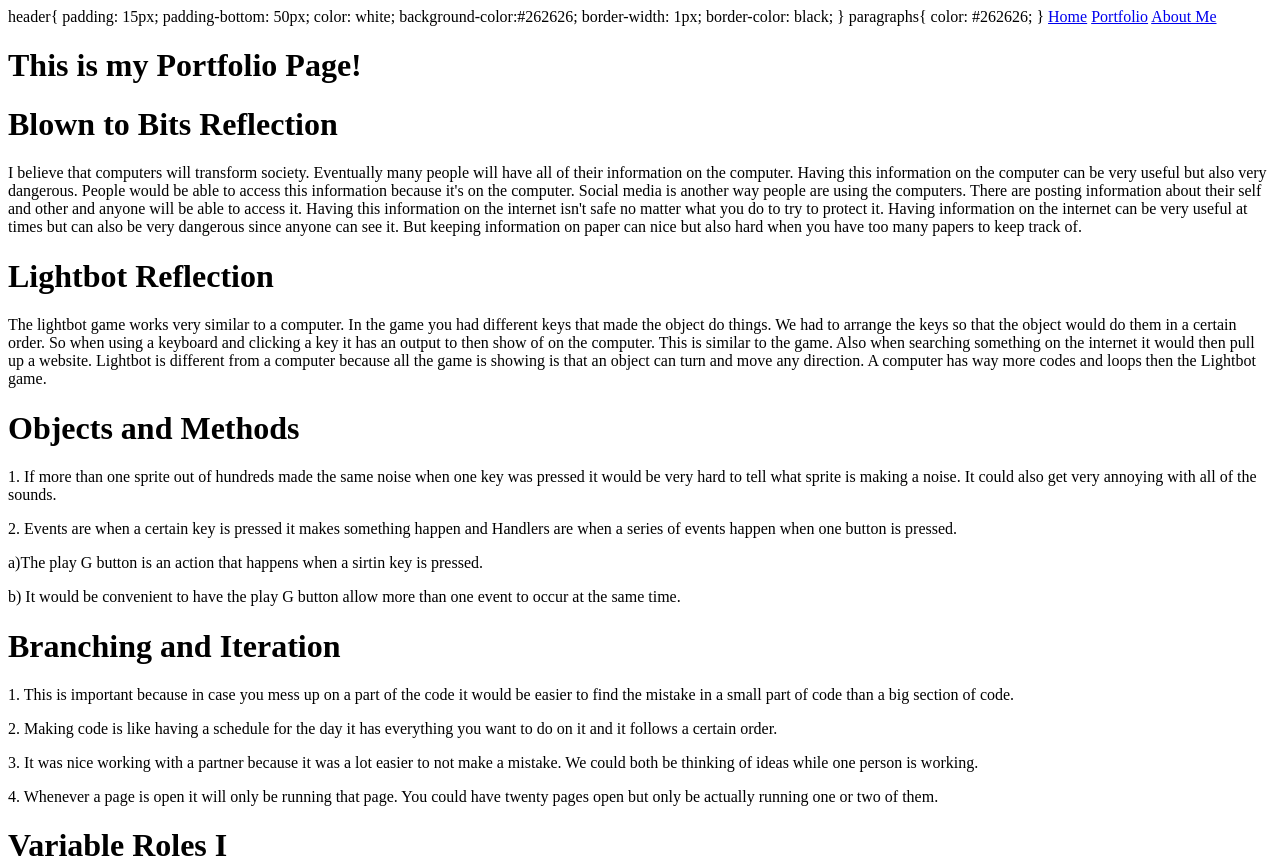
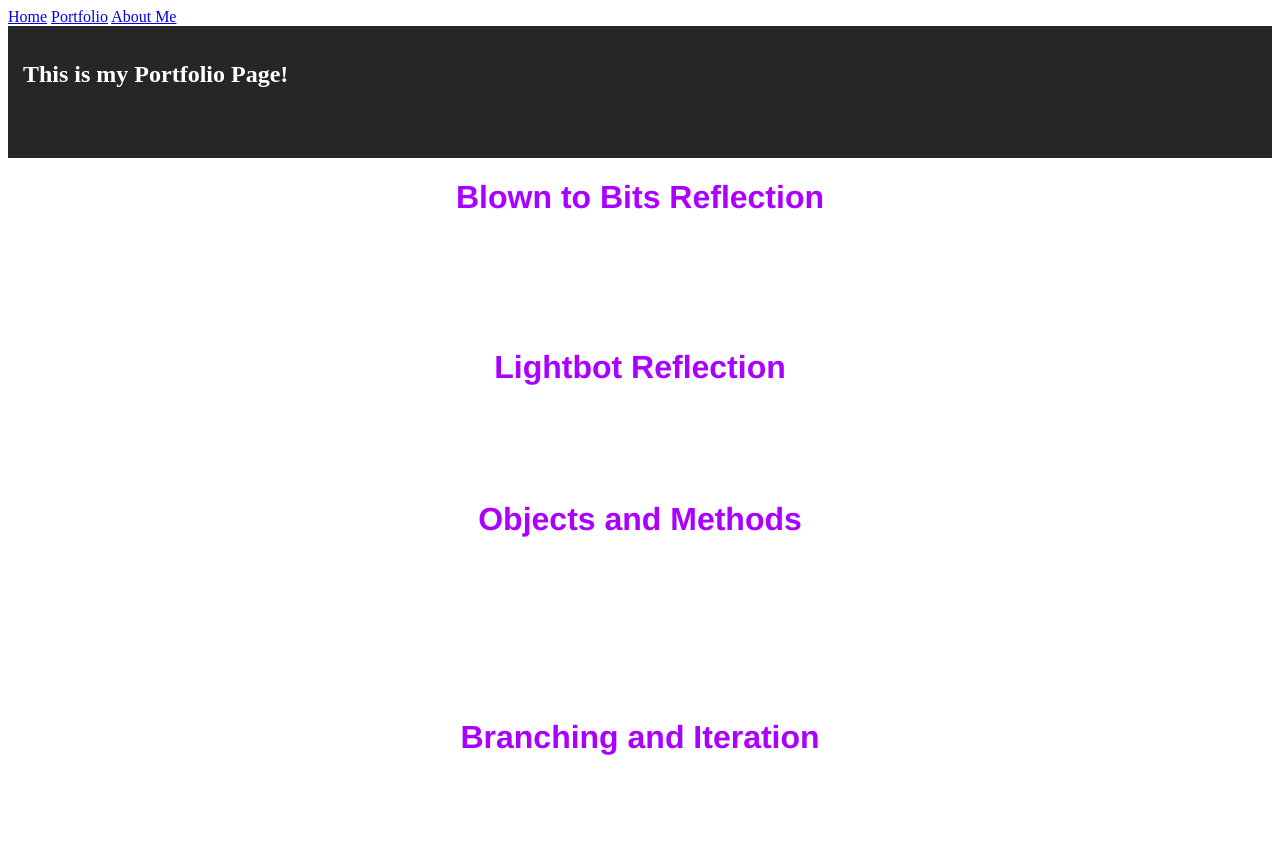
Before and after one commit to mgodden123/mgodden123.github.io, a plain HTML site: page portfolio.html in a window 1280 px wide. Shown: the top 867 px of the page. Drawn offline with Linux system fonts and the light colour scheme.

Commit message:
added code

```diff
--- a/portfolio.html
+++ b/portfolio.html
@@ -6,7 +6,9 @@
 	  </head>
 	<body>
 
-header{
+	   <style>
+
+header {
 	        padding: 15px;
 	        padding-bottom: 50px;
 	        color: white;
@@ -15,15 +17,35 @@ header{
 	        border-color: black;
 }
 
-paragraphs{
+paragraphs {
 	           color: #262626;
 }
+
+ h1
+      {
+        color: #AA00FF;
+        font-size: 2em;
+        font-family: "Helvetica", "Arial", sans-serif;
+        text-align: center;
+      }
+
+      p
+      {
+        font-size: 1em;
+        font-family: "Helvetica", "Arial", sans-serif;
+        text-align: center;
+        color: white;
+      }
+
+     </style>
 
     <a href="index.html">Home</a>
     <a href="portfolio.html">Portfolio</a>
     <a href="aboutme.html">About Me</a>
 
-    <header><h1>This is my Portfolio Page!</h1></header>
+    <header>
+    <h2>This is my Portfolio Page!</h2>
+    </header>
 
     <h1>Blown to Bits Reflection</h1>
 
```
